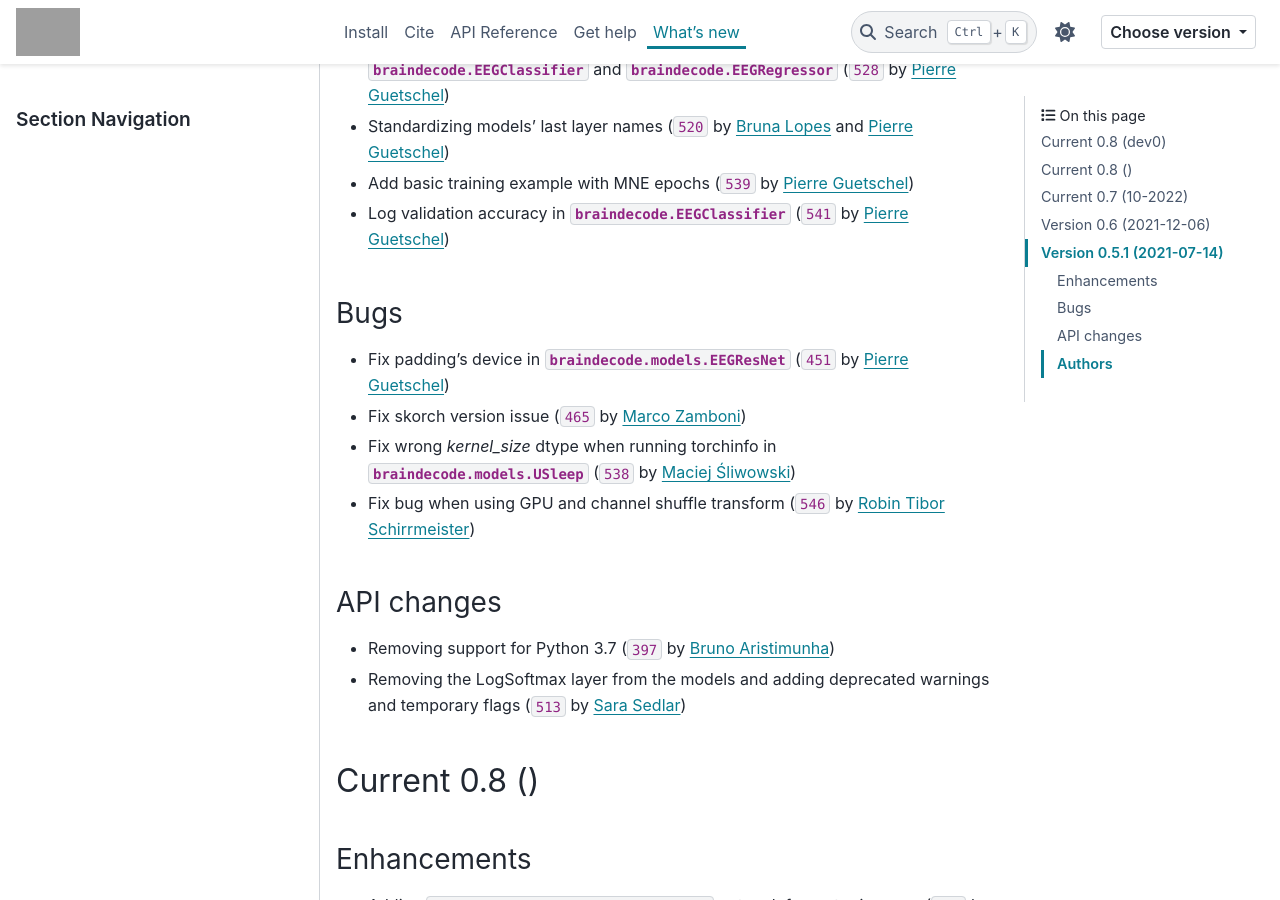
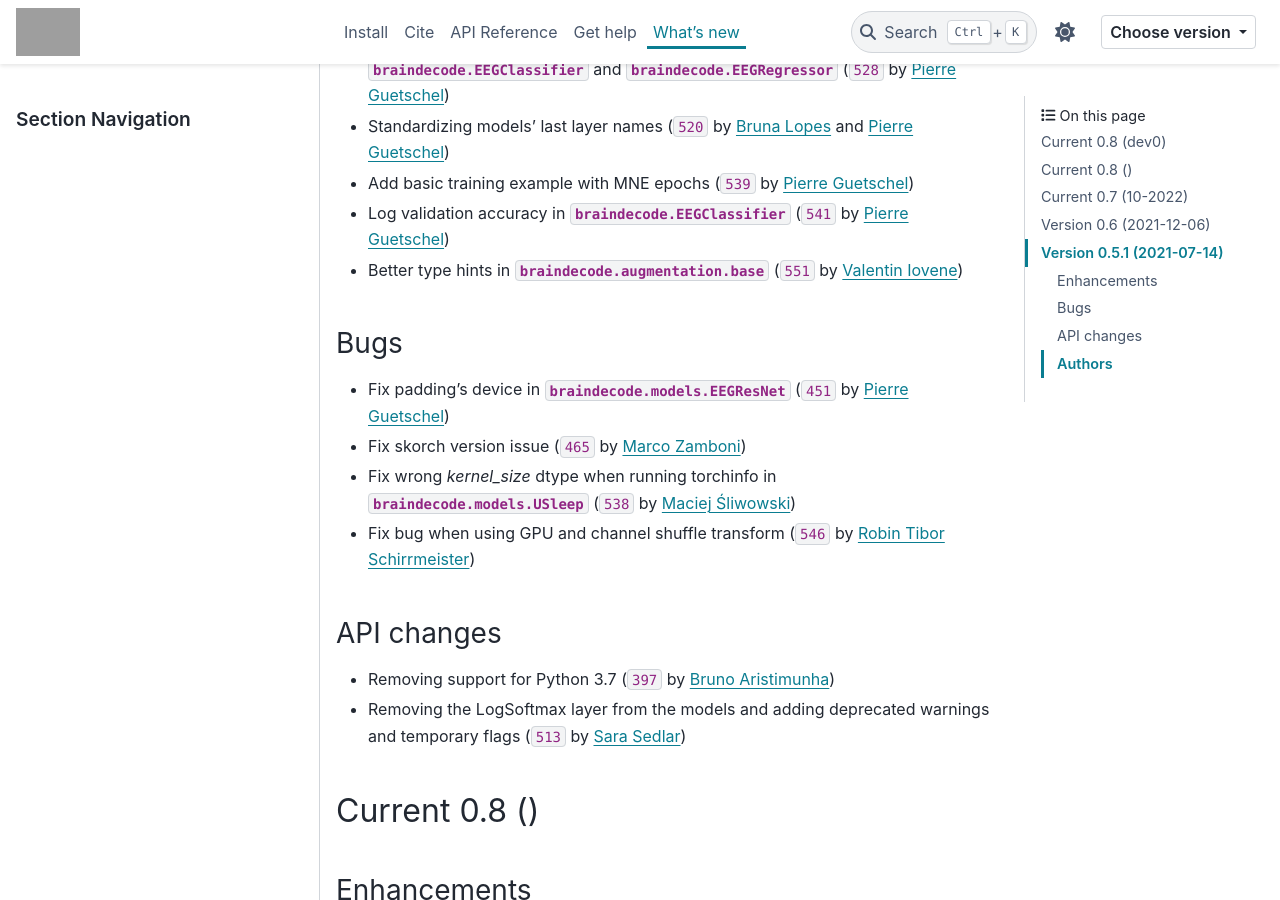
Before and after one commit to braindecode/braindecode, a Sphinx documentation site: the page built from docs/whats_new.rst, in a window 1280 px wide and 900 px high, scrolled down 2165 px. Built offline with Sphinx 7.4.7 and the PyData theme 0.15.4, drawn with Linux system fonts in a browser that asks for light colours; pages that are not in the unit, such as notebooks, are missing from menus; comment, search, counter and statistics services are not loaded; cross-references to code outside the pages are shown as plain code; grey boxes are pictures that could not be loaded.

Commit message:
whats_new.rst

```diff
--- a/docs/whats_new.rst
+++ b/docs/whats_new.rst
@@ -56,6 +56,7 @@ Enhancements
 - Standardizing models' last layer names (:gh:`520` by `Bruna Lopes`_ and `Pierre Guetschel`_)
 - Add basic training example with MNE epochs (:gh:`539` by `Pierre Guetschel`_)
 - Log validation accuracy in :class:`braindecode.EEGClassifier` (:gh:`541` by `Pierre Guetschel`_)
+- Better type hints in :mod:`braindecode.augmentation.base` (:gh:`551` by `Valentin Iovene`_)
 
 Bugs
 ~~~~
@@ -238,3 +239,4 @@ Authors
 .. _Bruna Lopes: https://github.com/brunaafl
 .. _Sylvain Chevallier: https://github.com/sylvchev
 .. _Remi Delbouys: https://github.com/remidbs
+.. _Valentin Iovene: https://github.com/tgy
```
